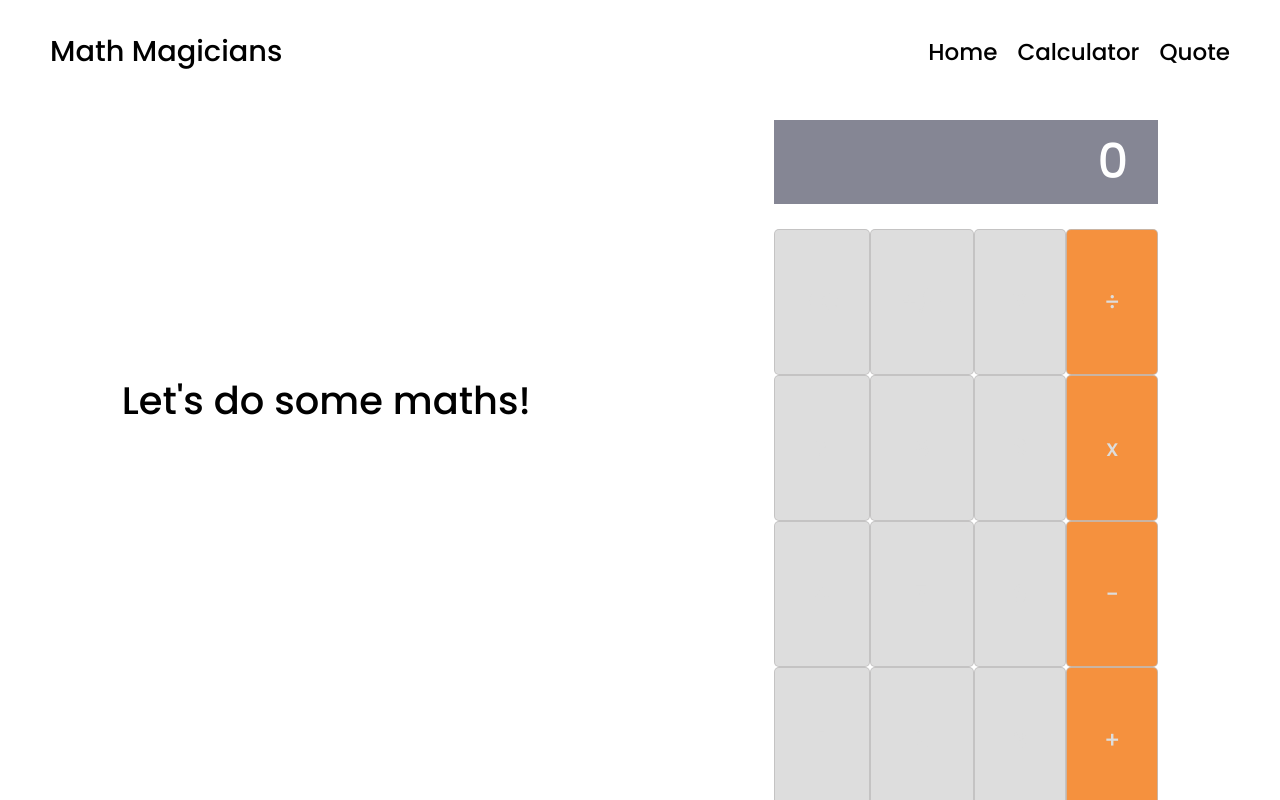
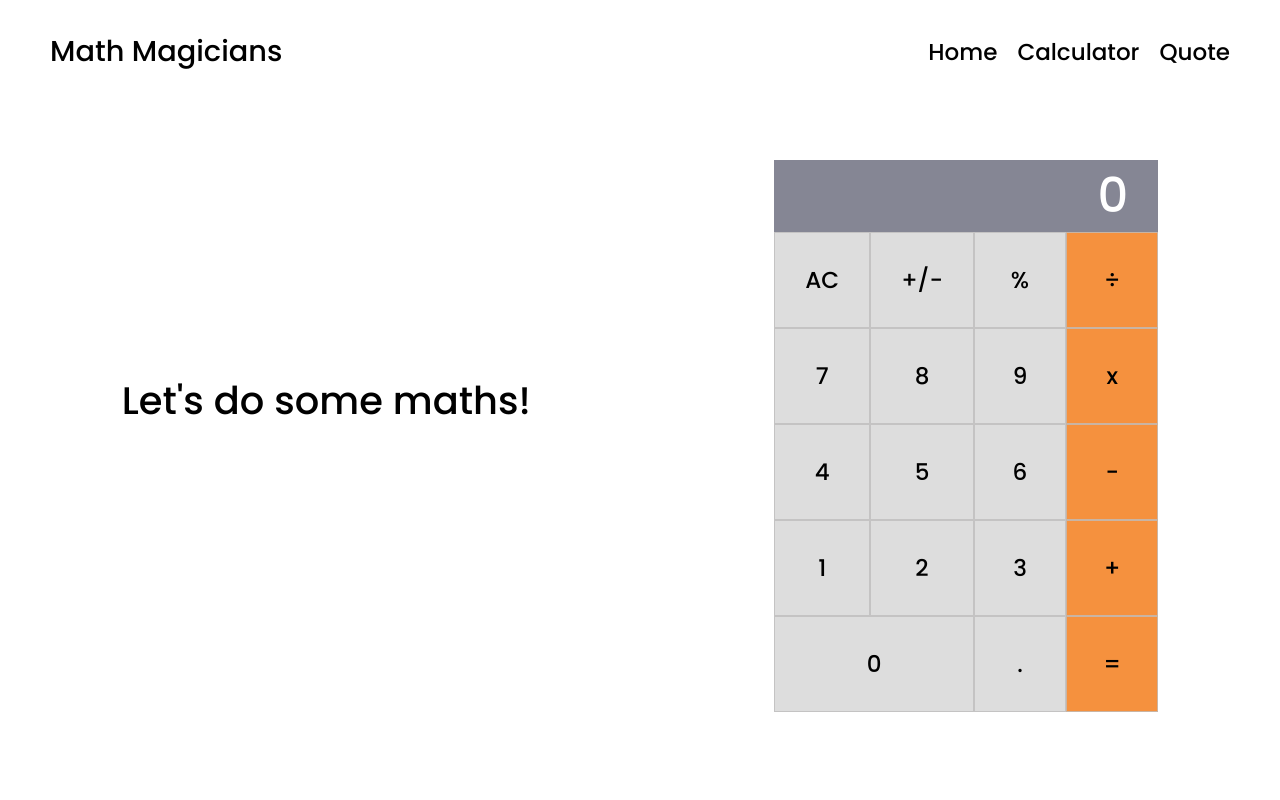
Before and after one commit to deyemiobaa/math-magicians, a React (Create React App) app: page /calculator in a window 1280 px wide. Shown: the top 800 px of the page. Built offline with nearby package versions, Linux system fonts and the light colour scheme.

Commit message:
fix style bug

```diff
--- a/src/App.css
+++ b/src/App.css
@@ -33,7 +33,7 @@ li {
   align-items: center;
 }
 
-button {
+.quote-button {
   padding: 10px 15px;
   margin-top: 50px;
   background: var(--text-color);
@@ -61,7 +61,7 @@ button {
 
 .calculator {
   width: 30%;
-  height: 70%;
+  height: 60%;
 }
 
 .calculator-header {
--- a/src/components/quote.js
+++ b/src/components/quote.js
@@ -54,6 +54,7 @@ class QuoteBody extends React.PureComponent {
             {source}
           </p>
           <button
+            className="quote-button"
             type="button"
             onClick={() => this.switchQuote()}
           >
```
